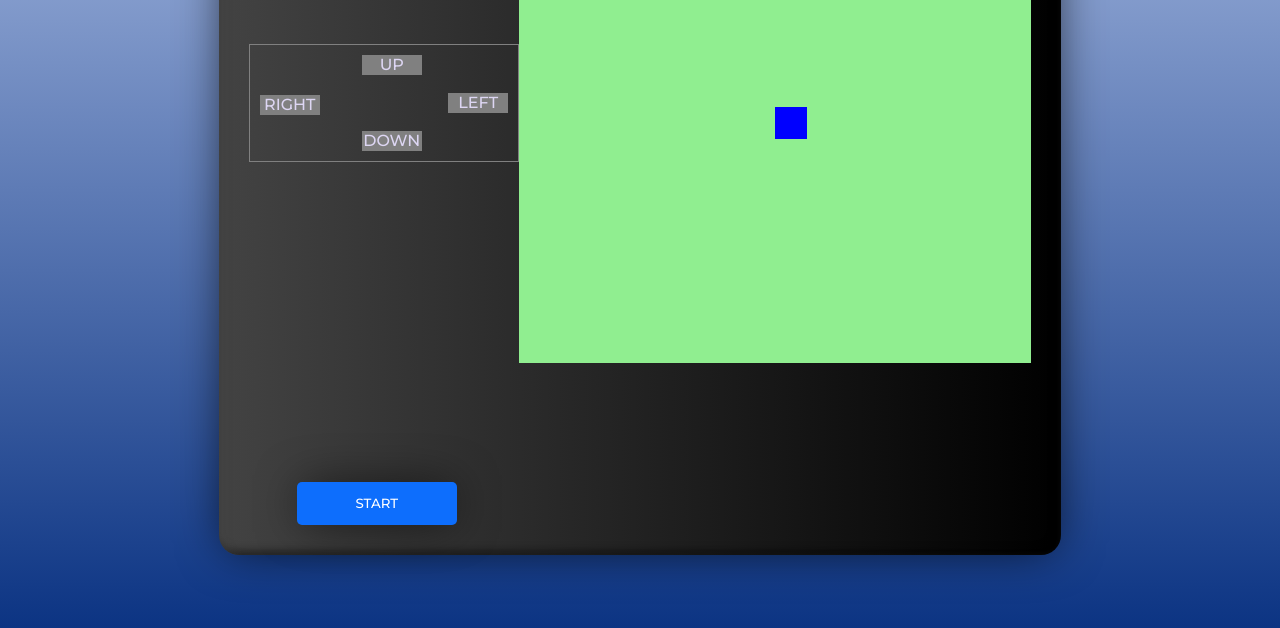
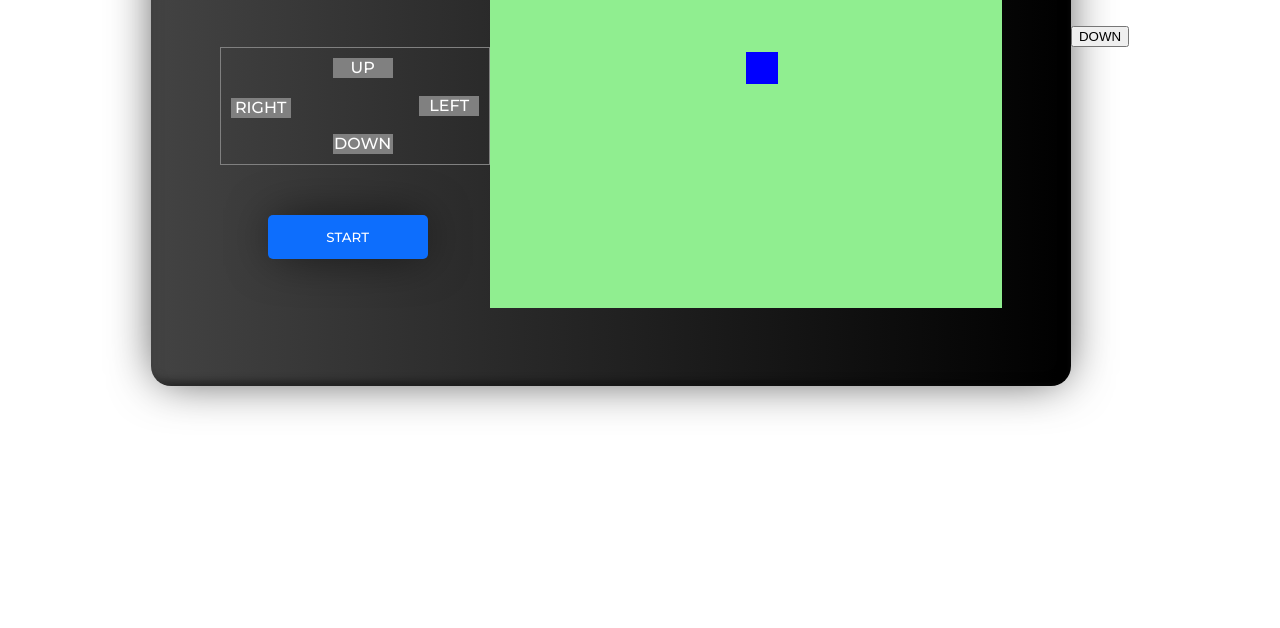
Before and after one commit to toshika-khedkar/raycuraa2, a plain HTML site: page snakegame-main/index.html in a window 1280 px wide. Shown: the part 172-800 px from the top of the page. Drawn offline with Linux system fonts and the light colour scheme.

Commit message:
second commit

```diff
--- a/snakegame-main/index.html
+++ b/snakegame-main/index.html
@@ -17,9 +17,9 @@
 
 <body>
     <!--GAME SETTINGS-->
-    <div class="container_set">
+    <div class="container_set" style="margin-top: 5rem;">
         <div class="gamesettings">
-            <h1 class="title">Snake Game</h1>
+            <h1 class="title" style="margin-top: 5rem;">Snake Game</h1>
             <div class="gamedata">
                 <p>SCORE</p>
                 <p class="aligndata scorevalue" id="scorevalue">0</p>
@@ -30,7 +30,7 @@
 
 
 
-            <div class="container" style="border:1px solid grey ;margin-top:50px; box-sizing:border-box ;">
+            <div class="container" style="border:1px solid grey ;margin-top:50px; box-sizing:border-box ;color:white">
 
                 <div class="row" style="text-align: center;border-radius: 20%;">
                     <div class="col" id="container-up" style="float: left; margin-left:7rem;">UP</div> <br><br>
@@ -40,7 +40,7 @@
                 </div>
 
             </div>
-            <button id="start" class="start">start</button>
+            <button id="start" class="start" style="margin-top: 50px;">start</button>
         </div>
 
         <!--GAME-->
@@ -53,6 +53,9 @@
         </div>
 
     </div>
+    <div>
+        <button type="submit">DOWN</button>
+    </div>
 </body>
 
 </html>
--- a/snakegame-main/style.css
+++ b/snakegame-main/style.css
@@ -3,14 +3,12 @@ body {
                 font-family: 'Montserrat', sans-serif;
                 justify-content: center;
                 align-items: center;
-    height: 98vh;
-    background-image: linear-gradient(to top, #0c3483 0%, #a2b6df 100%, #6b8cce 100%, #a2b6df 100%);
-}
-
-
+                height: 50vh;
+                background-image: black;
                 /* GAME SETTINGS */
-
                 .container_set {
+                    width: 920px;
+                    height: 620px;
                     background-color: white;
                     background-image: linear-gradient(to right, #434343 0%, black 100%);
                     display: flex;
@@ -20,17 +18,15 @@ body {
                     align-items: stretch;
                     padding: 30px;
                     border-radius: 20px;
-    margin-bottom: 5rem;
+                    margin-top: 7rem;
                     box-sizing: border-box;
                     box-shadow: inset 4px 4px 8px rgba(70, 70, 70, .5), inset -4px -4px 8px rgba(0, 0, 0, .5), 0px 0px 47px -7px rgba(0, 0, 0, 0.75);
                 }
-
                 .gamesettings button {
                     margin-top: 20rem;
                     margin-left: 3rem;
                     width: 10rem;
                 }
-
                 .col {
                     width: 60px;
                     height: 20px;
@@ -38,11 +34,9 @@ body {
                     margin: 10px;
                     box-sizing: border-box;
                 }
-
                 .active {
                     background-color: yellow;
                 }
-
                 .title {
                     color: #fff;
                     text-transform: uppercase;
@@ -50,27 +44,23 @@ body {
                     margin-right: 3rem;
                     text-shadow: -1px -1px 1px rgba(255, 255, 255, .1), 1px 1px 1px rgba(0, 0, 0, .5);
                 }
-
                 .gamedata {
                     display: flex;
                     flex-direction: row;
                     align-items: center;
                 }
-
                 .aligndata {
                     width: 3rem;
                     margin-left: auto;
                     margin-right: 3rem;
                     text-align: center;
                 }
-
                 .scorevalue {
                     border: 5px solid #2AA402;
                     border-radius: 0px 20px 0px 20px;
                     padding: 0 2rem;
                     background-color: rgba(255, 255, 0, 0.061);
                 }
-
                 .start {
                     text-transform: uppercase;
                     font-family: 'Montserrat', sans-serif;
@@ -84,27 +74,21 @@ body {
                     transition: color .15s ease-in-out, background-color .15s ease-in-out, border-color .15s ease-in-out, box-shadow .15s ease-in-out;
                     box-shadow: 0px 0px 47px -7px rgba(0, 0, 0, 0.75);
                 }
-
                 .start:hover {
                     background: #0f4ead;
                 }
-
                 .gameover {
                     margin-left: auto;
                 }
-
                 .restart {
                     width: 512px;
                     margin-left: 0;
                     margin-top: 1rem;
                 }
-
-
                 /* GAME */
-
                 .canvas {
-    height: 95vh;
-    width: 95vh;
+                    height: 80vh;
+                    width: 85vh;
                     justify-content: center;
                     align-items: flex-start;
                 }
```
Lines whose indentation alone changed are shown as unchanged.
